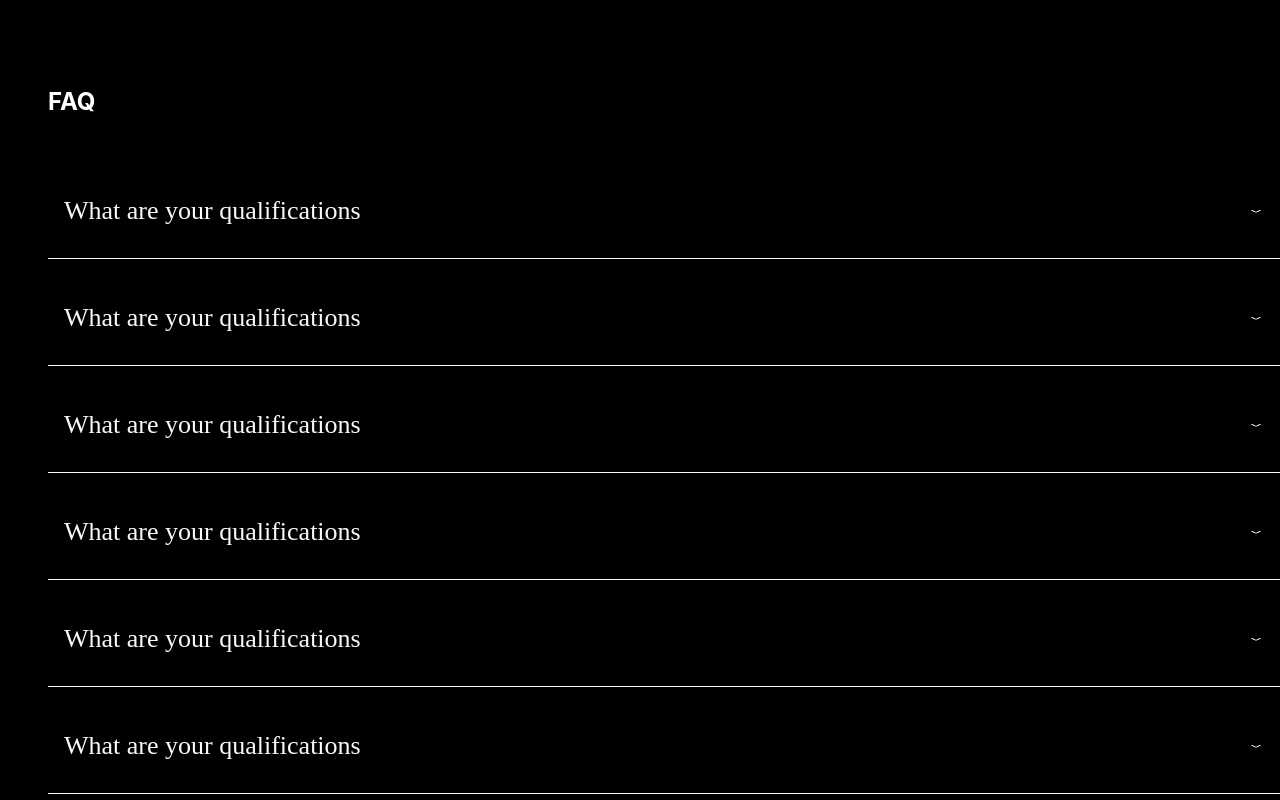
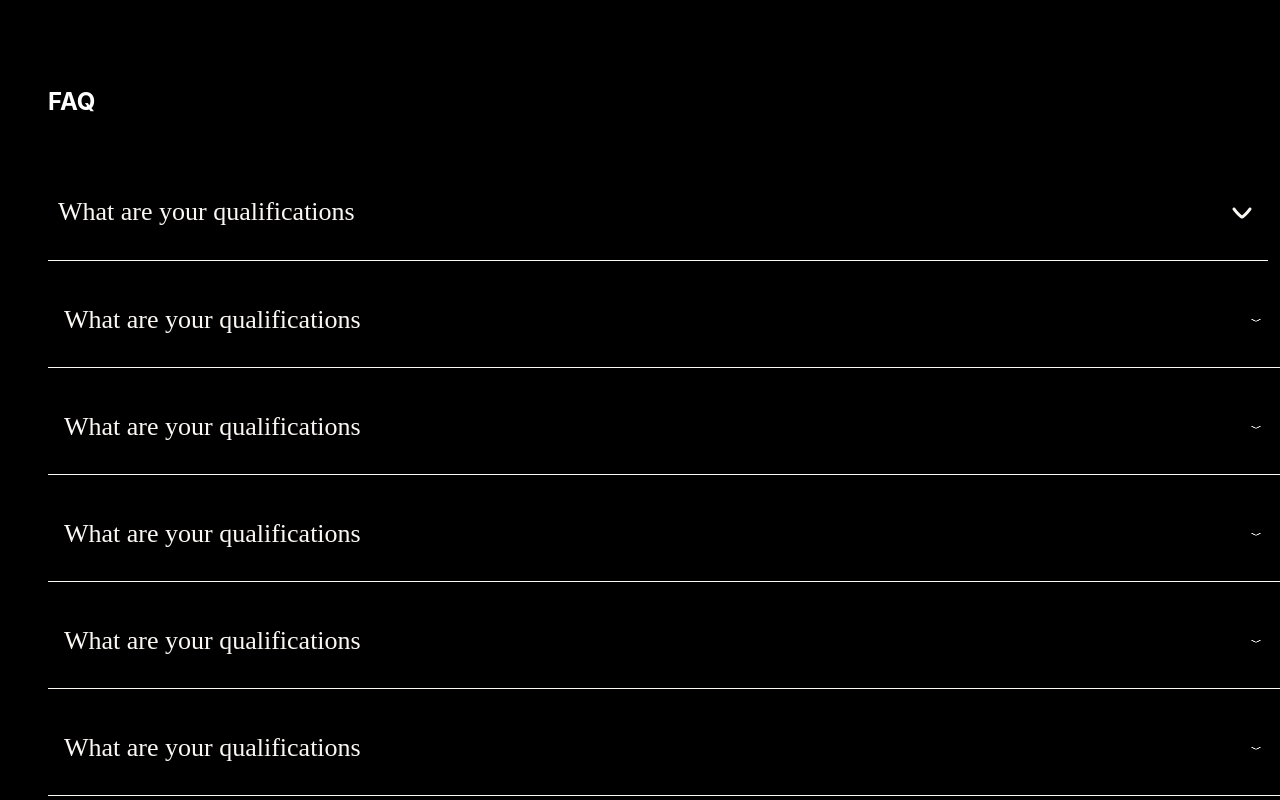
Before and after one commit to Ogunriwa/Gympage, a React (Create React App) app: page / in a window 1280 px wide. Shown: the part 2694-3494 px from the top of the page. Built offline with nearby package versions, Linux system fonts and the light colour scheme.

Commit message:
clickreact

```diff
--- a/src/Components/Faq.js
+++ b/src/Components/Faq.js
@@ -1,8 +1,16 @@
 import React from "react";
 import styles from "./Faq.module.css";
-import chev from "./down.png"
+import chev from "./down.png";
+import { useState } from "react";
+
+
 
 const Faq = () => {
+
+    const [isActive, setIsActive] = useState(false);
+
+    const clickHandler = () => setIsActive(!isActive);
+
 
     return (
         <div className= {styles.last}>
@@ -11,12 +19,16 @@ const Faq = () => {
                 <h2>FAQ</h2>
                 <div className= {styles.questions}>
 
-                    <button>
-                        <div className= {styles.butdiv}>
+                    <div className= {styles.noclickdiv} onClick={clickHandler}>
+                        <div className= {styles.clickdiv}>
                             <h2>What are your qualifications</h2>
                             <img src ={chev}/>
                         </div>
-                    </button>
+                        {isActive && (<div className= {styles.ans}>
+                            <p>I am a certified trainer</p>
+                        </div>)}
+
+                    </div>
                     <button>
                         <div className= {styles.butdiv}>
                             <h2>What are your qualifications</h2>
--- a/src/Components/Faq.module.css
+++ b/src/Components/Faq.module.css
@@ -31,6 +31,78 @@
 
 
 }
+.noclickdiv{
+    display: flex;
+    flex-direction: column;
+    gap: 20px;
+
+}
+.clickdiv {
+
+    border-top: none; /* Removes the top border */
+    border-left: none; /* Removes the left border */
+    border-right: none; /* Removes the right border */
+    border-bottom: 1px solid #FBF8F3;
+    background: none;
+    display: flex;
+    padding: 31px 10px;
+    justify-content: space-between;
+    align-items: center;
+    align-self: stretch;
+    background: none;
+    width: 1200px;
+
+
+
+}
+
+.clickdiv img {
+    background: none;
+    width: 32px;
+    height: 34px;
+    stroke-width: 3px;
+    stroke: #FBF8F3;
+
+
+}
+
+
+.clickdiv h2 {
+    color: #FBF8F3;
+
+    leading-trim: both;
+
+    text-edge: cap;
+    font-family: "MADE Outer Sans";
+    font-size: 26px;
+    font-style: normal;
+    font-weight: 400;
+    line-height: normal;
+    margin: 0px;
+}
+
+.ans {
+
+    padding: 40px;
+    display: flex;
+    border-radius: 16px;
+    background: #1C1C1C;
+
+}
+
+.ans p {
+    color: #FBF8F3;
+    leading-trim: both;
+    text-edge: cap;
+    font-family: "MADE Outer Sans", sans-serif;
+    font-size: 20px;
+    font-style: normal;
+    font-weight: 200;
+    line-height: normal;
+    margin: 0px;
+
+}
+
 
 .faq h2 {
     margin:0px;
--- a/src/Components/Footer.module.css
+++ b/src/Components/Footer.module.css
@@ -1,11 +1,11 @@
 @media screen and (min-width: 1024px) and (max-width:1440px) {
 
-    @font-face {
-        font-family: 'YourFontName';
+    /* @font-face {
+
         src: url('src/Components/made-outer-sans-alt-cdnfonts/MADE Outer Sans Alt Black PERSONAL USE.ttf') format('MADE Outer Sans'),;/* Modern Browsers */
+        /* font-family: 'MADE Outer Sans';
 
-
-      }
+      } */
     footer {
         display: flex;
         padding: 40px 48px;
```
Also changed, not shown: 1 other file (tests, documents, lock files or other folders).
